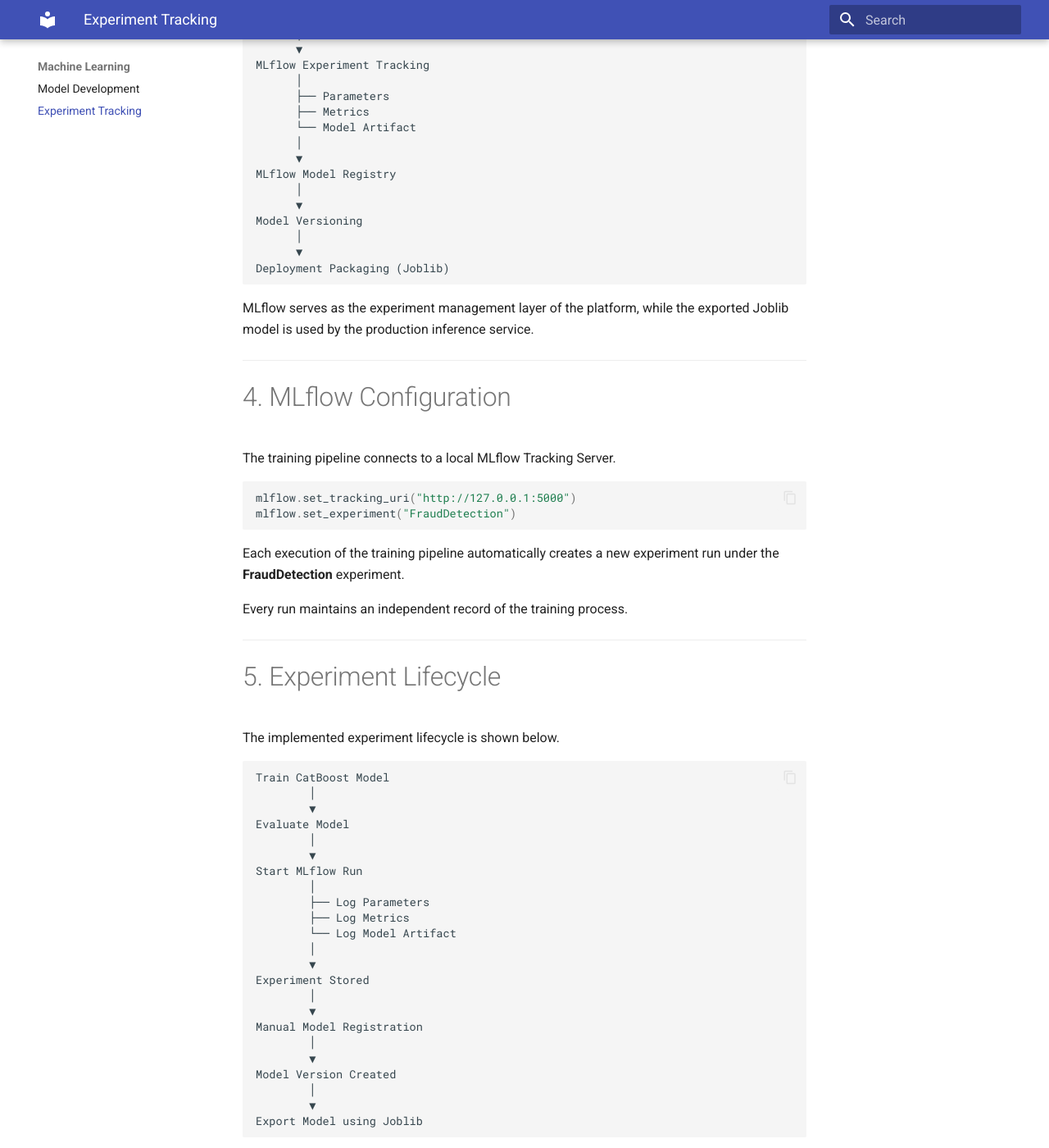
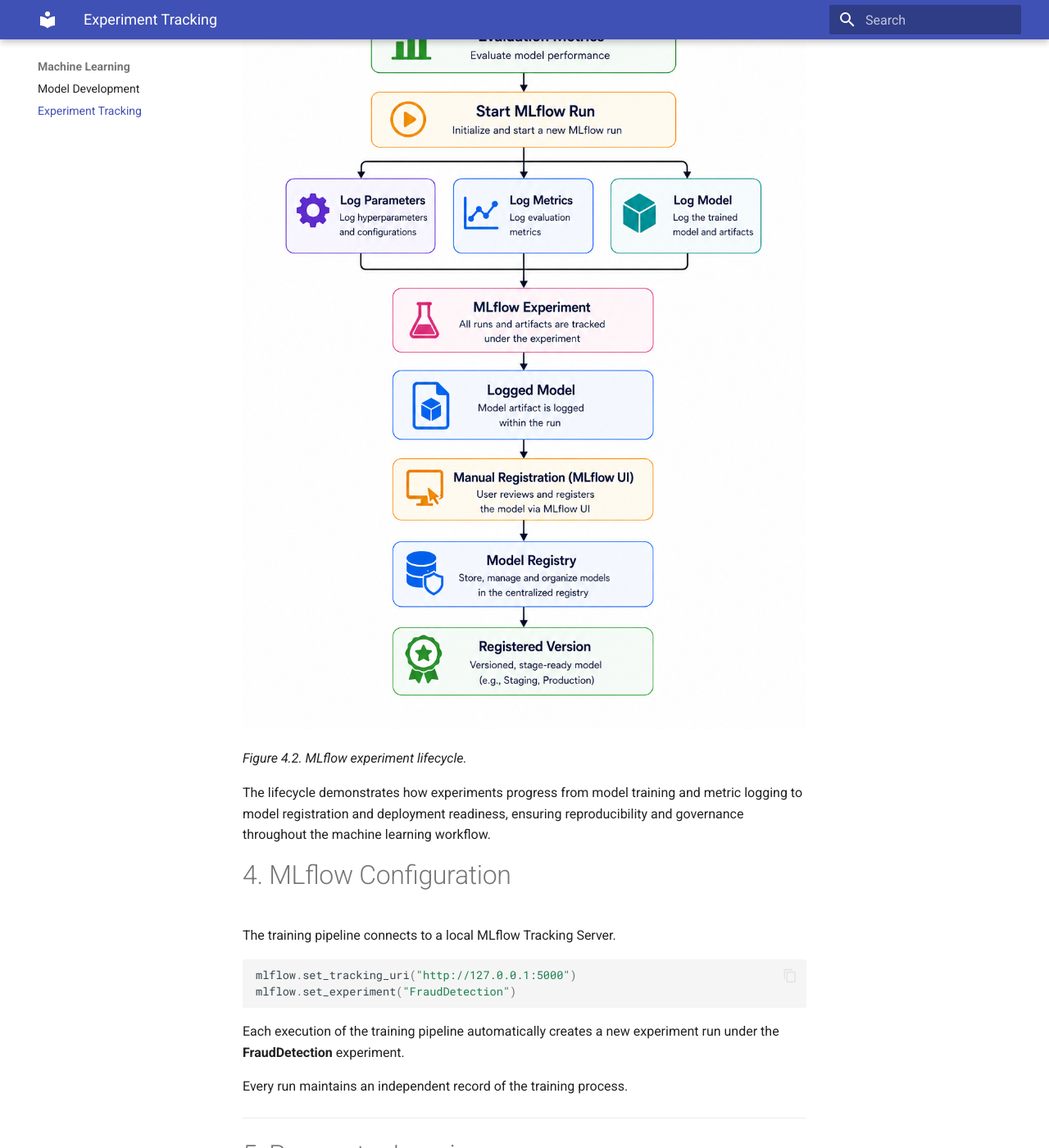
Before and after one commit to Gokul-Kalyan/adaptive-fraud-intelligence-docs, an MkDocs documentation site: the page built from docs/20_Machine_Learning/EXPERIMENT_TRACKING.md, in a window 1280 px wide and 1400 px high, scrolled down 1623 px. Shown: the whole window at 82% size. Built offline with MkDocs 1.6.1 and Material for MkDocs 9.7.7, drawn with Linux system fonts in a browser that asks for light colours; some of the changed text lies outside the part shown.

Commit message:
docs: integrate architecture diagrams into project documentation

````diff
--- a/docs/20_Machine_Learning/EXPERIMENT_TRACKING.md
+++ b/docs/20_Machine_Learning/EXPERIMENT_TRACKING.md
@@ -40,40 +40,14 @@
 
 # 3. MLflow Architecture
 
-The Adaptive Fraud Intelligence Platform integrates MLflow within the offline training pipeline.
 
-```
-Fraud Dataset
-      │
-      ▼
-Feature Engineering
-      │
-      ▼
-CatBoost Training
-      │
-      ▼
-Model Evaluation
-      │
-      ▼
-MLflow Experiment Tracking
-      │
-      ├── Parameters
-      ├── Metrics
-      └── Model Artifact
-      │
-      ▼
-MLflow Model Registry
-      │
-      ▼
-Model Versioning
-      │
-      ▼
-Deployment Packaging (Joblib)
-```
+MLflow provides a structured workflow for managing machine learning experiments, tracking model performance, and promoting selected models to the Model Registry for deployment.
 
-MLflow serves as the experiment management layer of the platform, while the exported Joblib model is used by the production inference service.
+![MLflow Lifecycle](../assets/images/7_MLflow_lifecycle.png)
 
----
+*Figure 4.2. MLflow experiment lifecycle.*
+
+The lifecycle demonstrates how experiments progress from model training and metric logging to model registration and deployment readiness, ensuring reproducibility and governance throughout the machine learning workflow.
 
 # 4. MLflow Configuration
 
@@ -89,42 +63,7 @@
 Every run maintains an independent record of the training process.
 
 ---
-
-# 5. Experiment Lifecycle
-
-The implemented experiment lifecycle is shown below.
-
-```
-Train CatBoost Model
-        │
-        ▼
-Evaluate Model
-        │
-        ▼
-Start MLflow Run
-        │
-        ├── Log Parameters
-        ├── Log Metrics
-        └── Log Model Artifact
-        │
-        ▼
-Experiment Stored
-        │
-        ▼
-Manual Model Registration
-        │
-        ▼
-Model Version Created
-        │
-        ▼
-Export Model using Joblib
-```
-
-Each experiment remains independently accessible, allowing comparison with previous runs.
-
----
-
-# 6. Parameter Logging
+# 5. Parameter Logging
 
 MLflow records the important hyperparameters used during model training.
 
````
Also changed, not shown: other parts of docs/20_Machine_Learning/EXPERIMENT_TRACKING.md (+10 -10 lines), docs/00_Foundation/PROJECT_OVERVIEW.md (+8 -0 lines), docs/20_Machine_Learning/MODEL_DEVELOPMENT.md (+1 -1 lines), docs/30_Backend/FASTAPI.md (+3 -26 lines), docs/40_Deployment/DOCKER.md (+4 -16 lines), docs/50_Monitoring/DASHBOARD.md (+4 -20 lines), docs/assets/images/6_MLOps.png.
